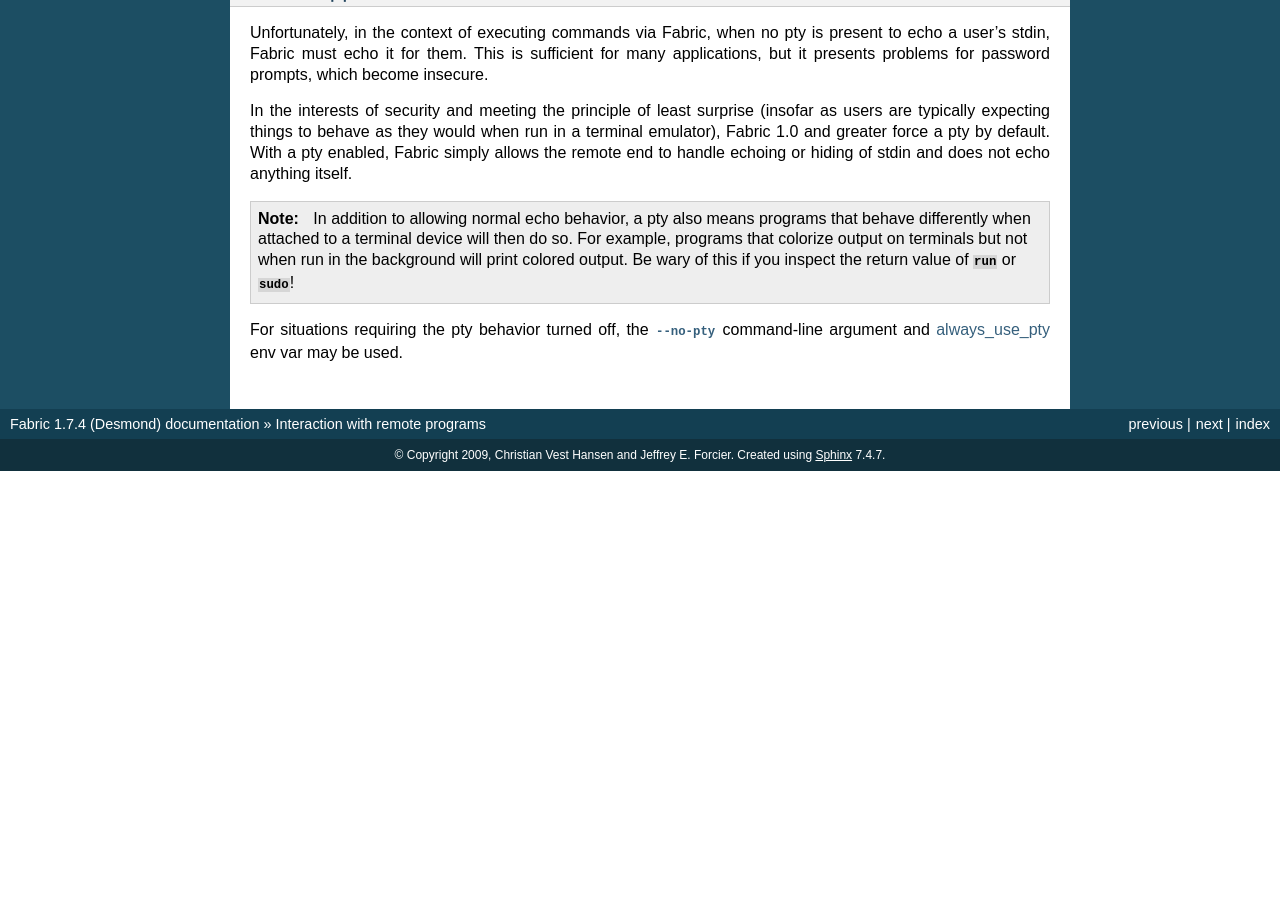
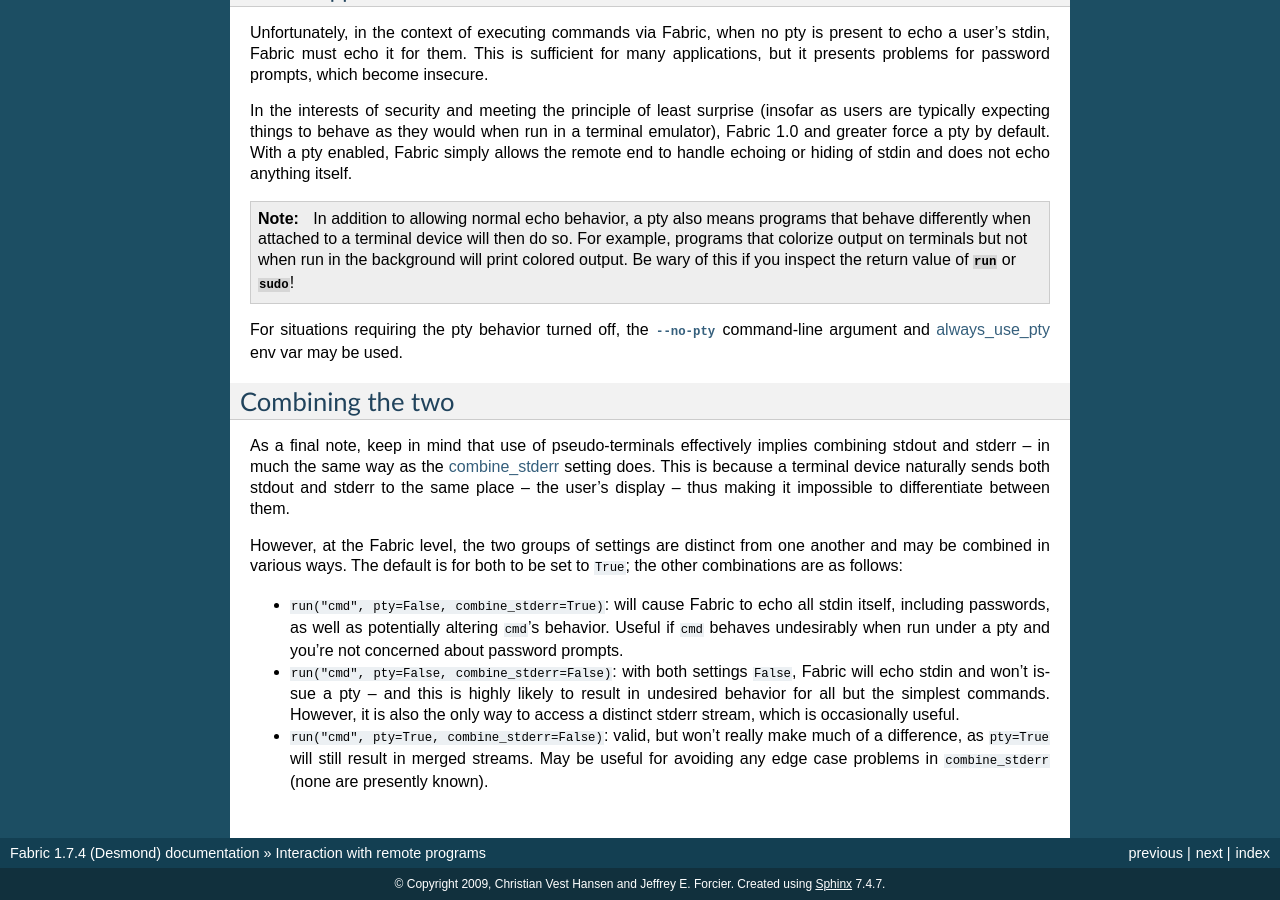
Before and after one commit to fabric/fabric, a Sphinx documentation site: the page built from docs/usage/interactivity.rst, in a window 1280 px wide and 900 px high, scrolled down 1518 px. Built offline with Sphinx 7.4.7, drawn with Linux system fonts in a browser that asks for light colours; before the commit the page ends 1989 px from its top, so only the background shows below that.

Commit message:
Additional expansion of interaction docs

```diff
--- a/docs/usage/interactivity.rst
+++ b/docs/usage/interactivity.rst
@@ -118,3 +118,31 @@ hiding of stdin and does not echo anything itself.
 
 For situations requiring the pty behavior turned off, the :option:`--no-pty`
 command-line argument and :ref:`always-use-pty` env var may be used.
+
+
+Combining the two
+=================
+
+As a final note, keep in mind that use of pseudo-terminals effectively implies
+combining stdout and stderr -- in much the same way as the :ref:`combine_stderr
+<combine_streams>` setting does. This is because a terminal device naturally
+sends both stdout and stderr to the same place -- the user's display -- thus
+making it impossible to differentiate between them.
+
+However, at the Fabric level, the two groups of settings are distinct from one
+another and may be combined in various ways. The default is for both to be set
+to ``True``; the other combinations are as follows:
+
+* ``run("cmd", pty=False, combine_stderr=True)``: will cause Fabric to echo all
+  stdin itself, including passwords, as well as potentially altering ``cmd``'s
+  behavior. Useful if ``cmd`` behaves undesirably when run under a pty and
+  you're not concerned about password prompts.
+* ``run("cmd", pty=False, combine_stderr=False)``: with both settings
+  ``False``, Fabric will echo stdin and won't issue a pty -- and this is highly
+  likely to result in undesired behavior for all but the simplest commands.
+  However, it is also the only way to access a distinct stderr stream, which is
+  occasionally useful.
+* ``run("cmd", pty=True, combine_stderr=False)``: valid, but won't really make
+  much of a difference, as ``pty=True`` will still result in merged streams.
+  May be useful for avoiding any edge case problems in ``combine_stderr`` (none
+  are presently known).
```
